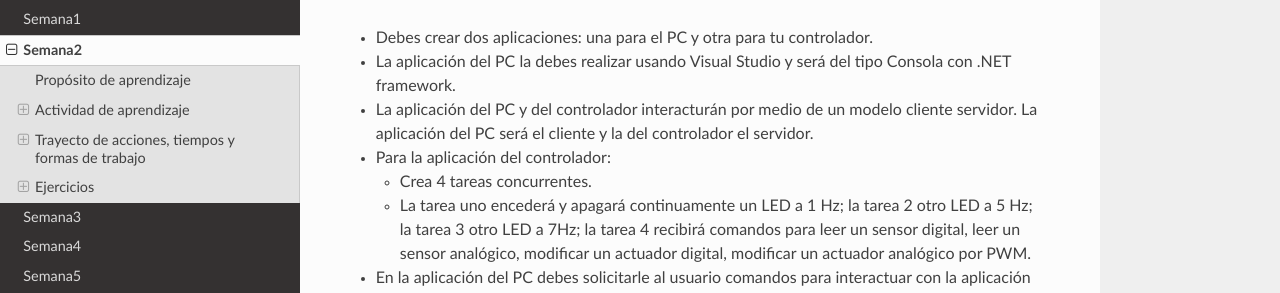
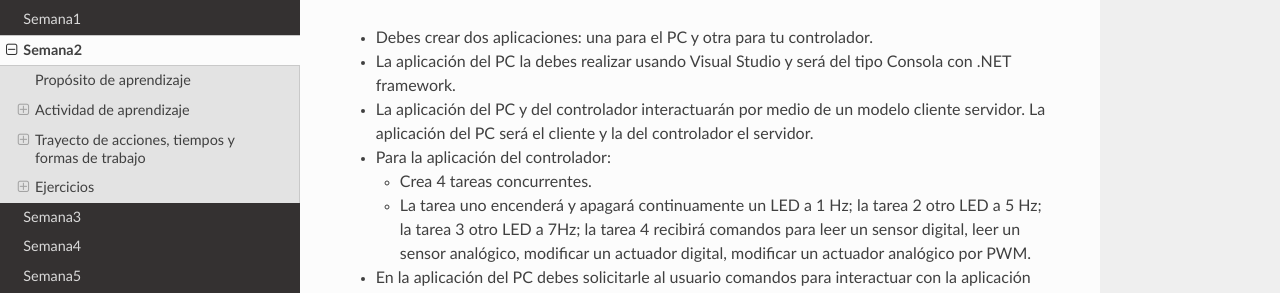
Before and after one commit to juanferfranco/sensores1, a Sphinx documentation site: the page built from docs/_semana2/semana2.rst, in a window 1280 px wide and 900 px high, scrolled down 788 px. Shown: the part 158-451 px from the top of the window. Built offline with Sphinx 7.4.7 and the Read the Docs theme 2.0.0, drawn with Linux system fonts in a browser that asks for light colours; some of the changed text lies outside the part shown.

Commit message:
update some typos

```diff
--- a/docs/_semana1/semana1.rst
+++ b/docs/_semana1/semana1.rst
@@ -38,7 +38,7 @@ Se trata de una calculadora interactiva
 * Debes crear dos aplicaciones: una para el PC y otra para un controlador.
 * La aplicación del PC la debes realizar usando Visual Studio y será
   del tipo Consola con .NET framework.
-* La aplicación del PC y del controlador interacturán por medio de un modelo
+* La aplicación del PC y del controlador interactuarán por medio de un modelo
   cliente servidor. La aplicación del PC será el cliente y la del controlador el servidor.
 * En el PC debes solicitar al usuario tres datos: operando 1, operando 2
   (serán enteros positivos de 16 bits) y operador: suma o resta.
--- a/docs/_semana2/semana2.rst
+++ b/docs/_semana2/semana2.rst
@@ -42,12 +42,12 @@ Debes controlar el funcionamiento algunos sensores, actuadores y tareas desde el
 * Debes crear dos aplicaciones: una para el PC y otra para tu controlador.
 * La aplicación del PC la debes realizar usando Visual Studio y será
   del tipo Consola con .NET framework.
-* La aplicación del PC y del controlador interacturán por medio de un modelo
+* La aplicación del PC y del controlador interactuarán por medio de un modelo
   cliente servidor. La aplicación del PC será el cliente y la del controlador el servidor.
 * Para la aplicación del controlador:
 
   * Crea 4 tareas concurrentes.
-  * La tarea uno encederá y apagará continuamente un LED a 1 Hz;
+  * La tarea uno encenderá y apagará continuamente un LED a 1 Hz;
     la tarea 2 otro LED a 5 Hz; la tarea 3 otro LED a 7Hz; la tarea 4 recibirá comandos
     para leer un sensor digital, leer un sensor analógico, modificar un actuador digital,
     modificar un actuador analógico por PWM.
```
Also changed, not shown: other parts of docs/_semana2/semana2.rst (+1 -1 lines).
